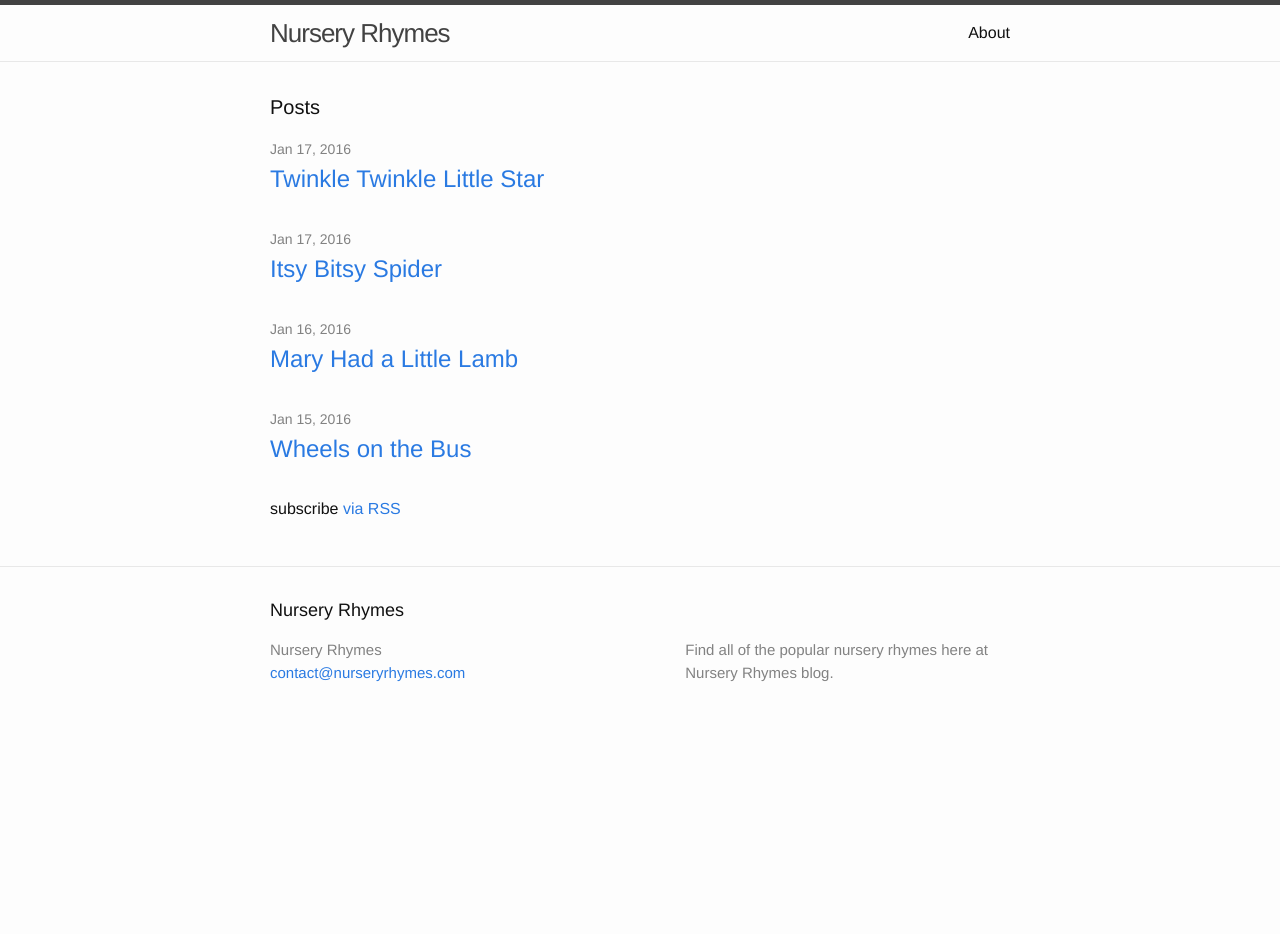
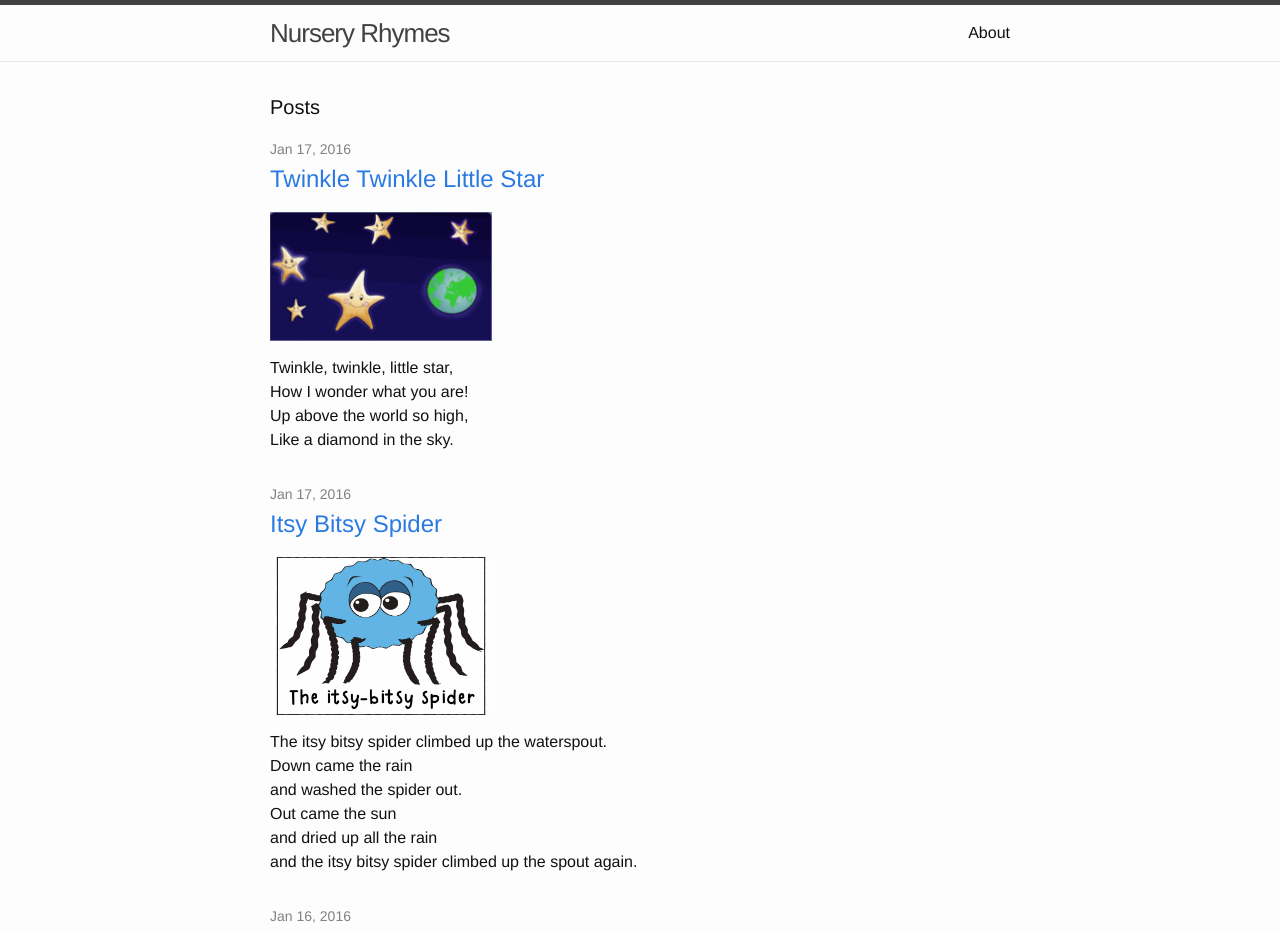
Before and after one commit to splttingatms/jekyll-demo, a Jekyll site: the page built from index.html, in a window 1280 px wide. Shown: the top 934 px of the page. Built offline with Jekyll 4.4.1, drawn with Linux system fonts in a browser that asks for light colours; before the commit the page ends 900 px from its top, so only the background shows below that; some of the changed text lies outside the part shown.

Commit message:
added cover images to posts

```diff
--- a/_posts/2016-01-06-mary-had-a-little-lamb.markdown
+++ b/_posts/2016-01-06-mary-had-a-little-lamb.markdown
@@ -3,9 +3,8 @@ layout: post
 title:  "Mary Had a Little Lamb"
 date:   2016-01-16 01:00:00 -0800
 categories: nursery rhyme lyrics
+cover: images/mary-had-a-little-lamb.jpg
 ---
-![Mary Had a Little Lamb illustration]({{ site.baseurl }}/images/mary-had-a-little-lamb.jpg "Mary Had a Little Lamb illustration")
-
 Mary had a little lamb,
 His fleece was white as snow,
 And everywhere that Mary went,
--- a/_posts/2016-01-15-wheels-on-the-bus.markdown
+++ b/_posts/2016-01-15-wheels-on-the-bus.markdown
@@ -3,9 +3,8 @@ layout: post
 title:  "Wheels on the Bus"
 date:   2016-01-15 00:00:00 -0800
 categories: nursery rhyme lyrics
+cover: images/wheels-on-the-bus.png
 ---
-![A bus]({{ site.baseurl }}/images/wheels-on-the-bus.png "Wheels on the Bus")
-
 The wheels on the bus go round and round.
 round and round.
 round and round.
--- a/_posts/2016-01-17-itsy-bitsy-spider.markdown
+++ b/_posts/2016-01-17-itsy-bitsy-spider.markdown
@@ -3,9 +3,8 @@ layout: post
 title:  "Itsy Bitsy Spider"
 date:   2016-01-17 02:00:00 -0800
 categories: nursery rhyme lyrics
+cover: images/itsy-bitsy-spider.jpg
 ---
-![Itsy Bitsy Spider illustration]({{ site.baseurl }}/images/itsy-bitsy-spider.jpg "Itsy Bitsy Spider illustration")
-
 The itsy bitsy spider climbed up the waterspout.
 Down came the rain
 and washed the spider out.
--- a/_posts/2016-01-17-twinkle-twinkle-little-star.markdown
+++ b/_posts/2016-01-17-twinkle-twinkle-little-star.markdown
@@ -3,9 +3,8 @@ layout: post
 title: "Twinkle Twinkle Little Star"
 date: 2016-01-17 03:00:00 -0800
 categories: nursery rhyme lyrics
+cover: images/twinkle-twinkle.gif
 ---
-![Twinkle Twinkle Little Star illustration]({{ site.baseurl }}/images/twinkle-twinkle.gif "Twinkle Twinkle Little Star illustration")
-
 Twinkle, twinkle, little star,
 How I wonder what you are!
 Up above the world so high,
--- a/css/main.scss
+++ b/css/main.scss
@@ -51,3 +51,7 @@ $on-laptop:        800px;
         "layout",
         "syntax-highlighting"
 ;
+
+img {
+	width: 30%;
+}
--- a/index.html
+++ b/index.html
@@ -14,6 +14,12 @@ layout: default
         <h2>
           <a class="post-link" href="{{ post.url | prepend: site.baseurl }}">{{ post.title }}</a>
         </h2>
+
+        {% if post.cover != null %}
+          <p><img src="{{ post.cover }}" /></p>
+        {% endif %}
+
+        {{ post.excerpt }}
       </li>
     {% endfor %}
   </ul>
```
